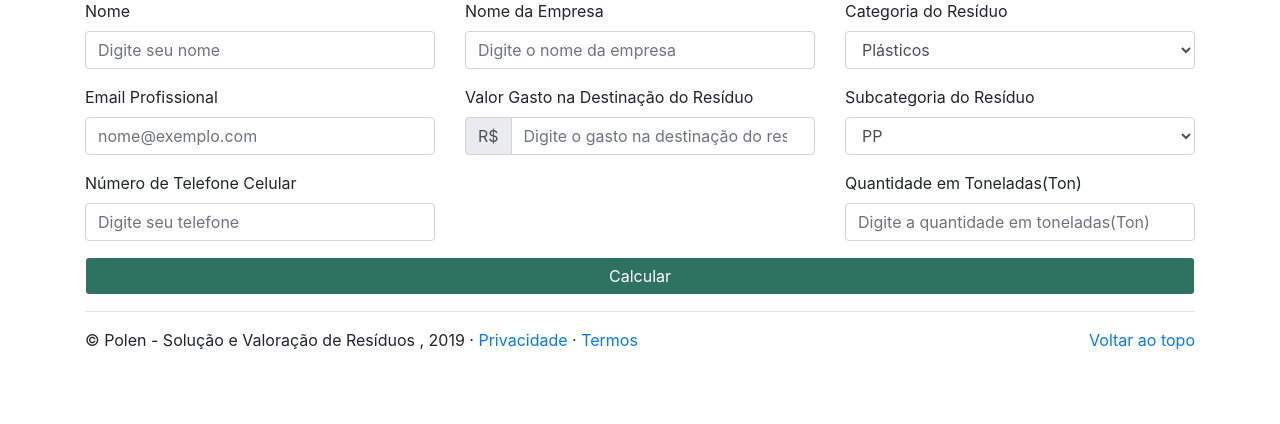
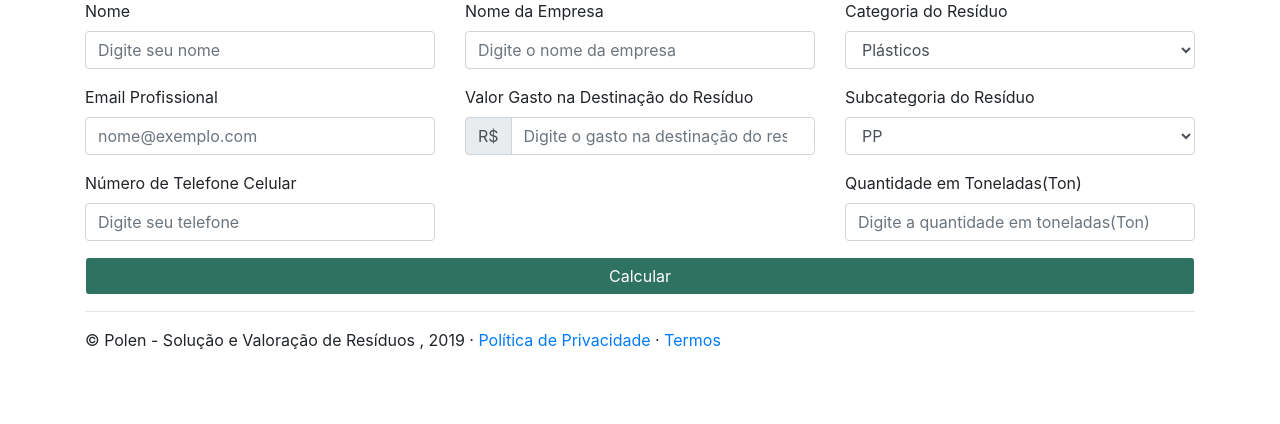
Before and after one commit to gabrielveigalima/calculadora_residuos, a PHP site: page / in a window 1280 px wide. Shown: the part 256-680 px from the top of the page. Run offline with PHP 8.4, Linux system fonts and the light colour scheme; some libraries are stand-ins or nearby versions.

Commit message:
add politicas e termos de uso

```diff
--- a/index.php
+++ b/index.php
@@ -132,9 +132,10 @@
 
       <!-- FOOTER -->
       <footer class="container">
-        <p class="float-right"><a href="#">Voltar ao topo</a></p>
+
         <p>&copy; Polen - Solução e Valoração de Resíduos
-, 2019 &middot; <a href="#">Privacidade</a> &middot; <a href="#">Termos</a></p>
+, 2019 &middot; <a target="_black"  href="https://brpolenmarketplace.s3.amazonaws.com/platformdocument/ed89de34-politica-de-privacidade-polen-v1.pdf">Política de
+Privacidade</a> &middot; <a target="_black" href="https://brpolenmarketplace.s3.amazonaws.com/platformdocument/c962628b-termo-de-uso-plataforma-da-polen-v1.pdf">Termos</a></p>
       </footer>
     </main>
 
```
